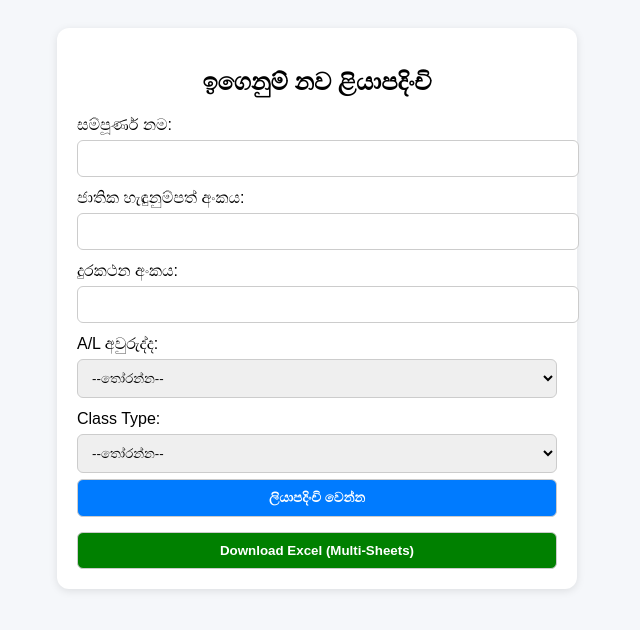
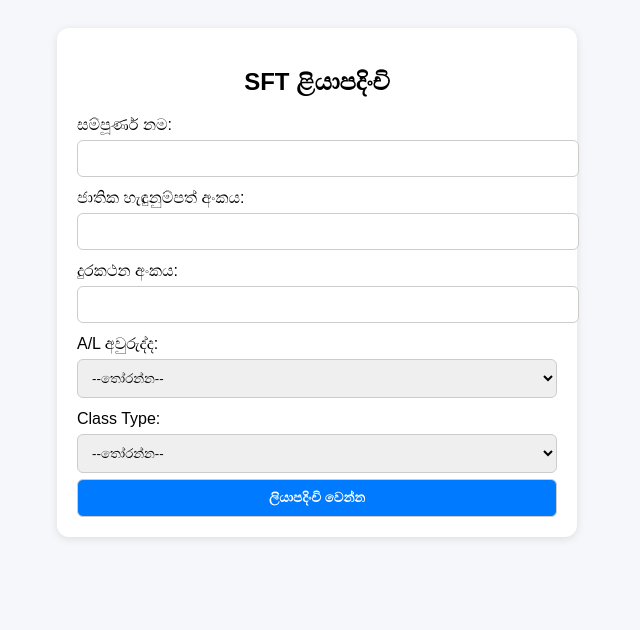
Before and after one commit to SFT-Athugala/tuition-registration, a plain HTML site: page index.html in a window 1280 px wide. Shown: the whole page, without its empty margins (323-963 px from the left). Drawn offline with Linux system fonts and the light colour scheme; a script that the page names is missing.

Commit message:
Update index.html

```diff
--- a/index.html
+++ b/index.html
@@ -19,7 +19,7 @@
 </head>
 <body>
   <div class="container">
-    <h2>ඉගෙනුම් නව ළියාපදිංචි</h2>
+    <h2>SFT ළියාපදිංචි</h2>
     <form id="regForm">
       <label>සම්පූර්ණ නම:</label>
       <input type="text" id="name" required>
@@ -47,8 +47,7 @@
       <button type="submit">ලියාපදිංචි වෙන්න</button>
     </form>
 
-    <!-- Excel Download Button -->
-    <button id="downloadBtn">Download Excel (Multi-Sheets)</button>
+
   </div>
 
   <script>
```
